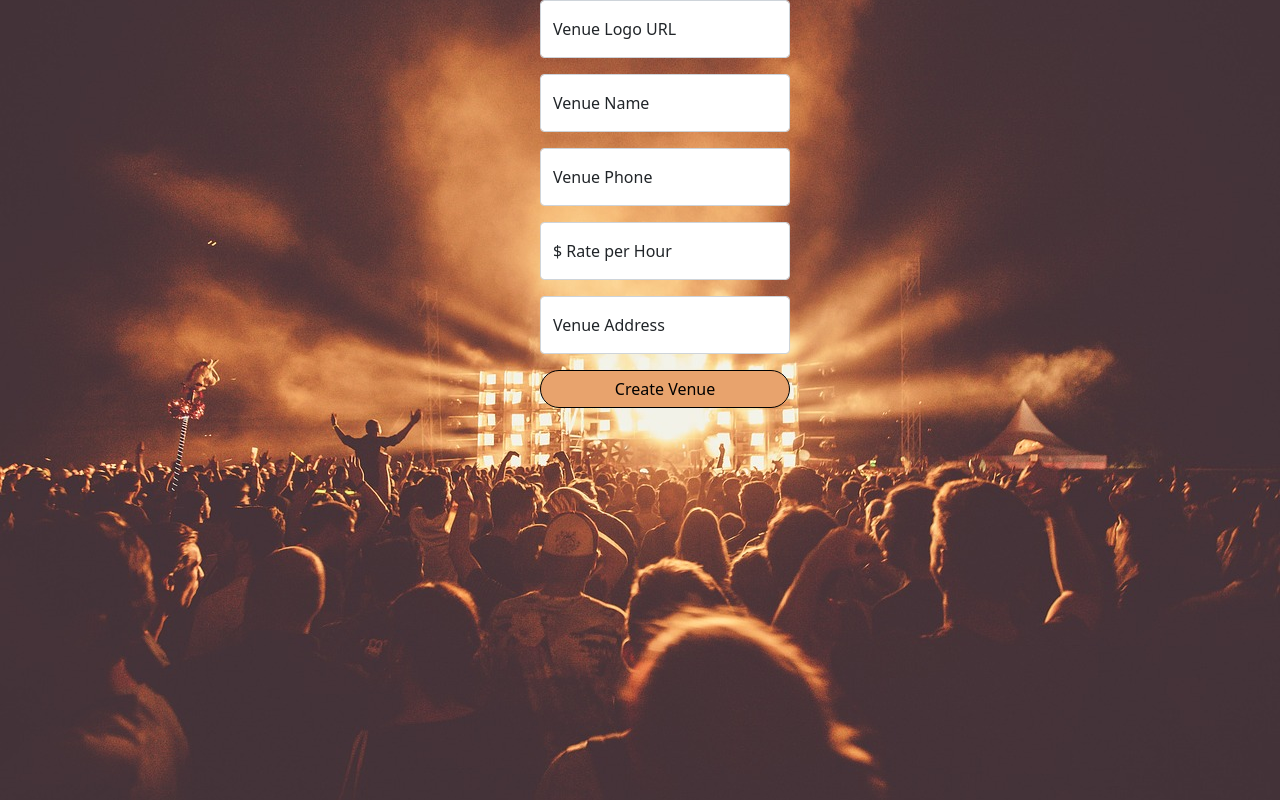
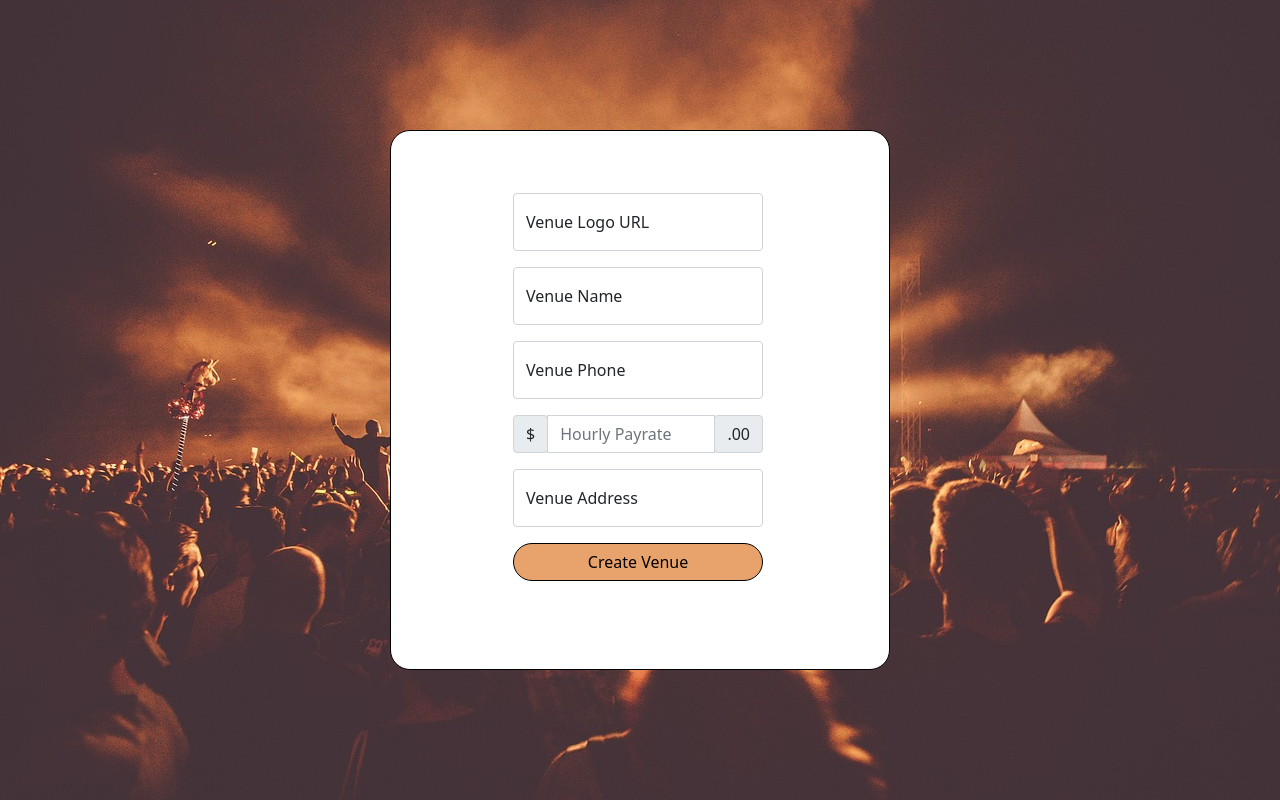
Before and after one commit to emmahilldeveloper/Giggogo-Web-App, a Flask app: page /newvenue in a window 1280 px wide. Run offline with Flask 2, Linux system fonts and the light colour scheme; some libraries are stand-ins or nearby versions.

Commit message:
Re styled the entire signup login process.

```diff
--- a/static/css/styles.css
+++ b/static/css/styles.css
@@ -121,21 +105,125 @@
   border-radius: 20px;
 }
 
-#email-login {
-  border-radius: 0px;
+/*                                                         Signup + New Band Venue Styling                                                         */
+
+#sign-up {
+  margin-top: 15%;
+  width: 400px;
+  height: 500px;
+  background-color: white;
+  position: absolute;
+  top:0;
+  bottom: 0;
+  left: 0;
+  right: 0;
+  margin: auto;
+  border-width: 1px;
+  border-style: solid;
   border-color: black;
-  margin-top: 100px;
+  border-radius: 20px;
 }
 
-#password-login {
-  border-radius: 0px;
+#new-band {
+  width: 500px;
+  height: 600px;
+  background-color: white;
+  position: absolute;
+  top:0;
+  bottom: 0;
+  left: 0;
+  right: 0;
+  margin: auto;
+  border-width: 1px;
+  border-style: solid;
   border-color: black;
-  margin-left: 100px;
+  border-radius: 20px;
 }
 
-#login {
+#new-venue {
+  width: 500px;
+  height: 540px;
+  background-color: white;
+  position: absolute;
+  top:0;
+  bottom: 0;
+  left: 0;
+  right: 0;
+  margin: auto;
+  border-width: 1px;
+  border-style: solid;
+  border-color: black;
   border-radius: 20px;
+}
+
+/*                                                         Band Venue Choice Styling                                                         */
+
+
+#band-choice {
+  width: 250px;
+  height: 250px;
+  background-color: white;
+  position: absolute;
+  top:0;
+  bottom: 0;
+  left: 0;
+  right: 0;
+  margin: auto;
+  border-width: 1px;
+  border-style: solid;
   border-color: black;
+  border-radius: 20px;
+}
+
+#venue-choice {
+  width: 250px;
+  height: 250px;
+  background-color: white;
+  position: absolute;
+  top:0;
+  bottom: 0;
+  left: 0;
+  right: 0;
+  margin: auto;
+  border-width: 1px;
+  border-style: solid;
+  border-color: black;
+  border-radius: 20px;
+}
+
+/*                                                         Find A Band Venue Styling                                                         */
+
+
+#find-band {
+  width: 250px;
+  height: 250px;
+  background-color: white;
+  position: absolute;
+  top:0;
+  bottom: 0;
+  left: 0;
+  right: 0;
+  margin: auto;
+  border-width: 1px;
+  border-style: solid;
+  border-color: black;
+  border-radius: 20px;
+}
+
+#search-div-venue {
+  width: 250px;
+  height: 250px;
+  background-color: white;
+  position: absolute;
+  top:0;
+  bottom: 0;
+  left: 0;
+  right: 0;
+  margin: auto;
+  border-width: 1px;
+  border-style: solid;
+  border-color: black;
+  border-radius: 20px;
 }
 
 /*                                                         User Profile Styling                                                         */
--- a/templates/Band/bandhome.html
+++ b/templates/Band/bandhome.html
@@ -20,7 +20,7 @@
                 <div class="col" id="band-profile-info-div">
                     <div class="row" id="band-profile-info-div">
                         {% for member in members %}
-                        <div class="card" style="width:10rem" id="band-member-card">
+                        <div class="card" style="width:11rem" id="band-member-card">
                             <img class="card-img-top" id="band-member-img" src="{{ member['member_photo'] }}">
                             <h4 class="card-title" id="member-name">{{ member["member_name"] }}</h4>
                             <span class="card-body"></span>
--- a/templates/Venue/newvenue.html
+++ b/templates/Venue/newvenue.html
@@ -2,45 +2,43 @@
 {% block title %} Create a Venue {% endblock %}
 {% block body %}
 <img src="/static/media/audience.jpg" id="background-photo">
-<div class="center">
-    <div id="create-venue-div">
+<div class="container-fluid" id="new-venue">
         <form method="POST">
-            <div class="mx-auto" style="width: 200px;">
-                    <div class="form-floating mb-3" style="width: 250px;">
-                        <input class="form-control" id="floatingInput" type="text" name="create-venue-logo" placeholder="Photo URL"/>
-                        <label for="floatingInput">Venue Logo URL</label>
+
+            <div class="form-floating mb-3" style="width: 250px; margin-top: 13%; margin-left: 110px;">
+                <input class="form-control" id="floatingInput" type="text" name="create-venue-logo" placeholder="Photo URL"/>
+                <label for="floatingInput">Venue Logo URL</label>
+            </div>
+
+            <div class="form-floating mb-3" style="width: 250px; margin-left: 110px;">
+                <input class="form-control"type="text" required = "true" id="create-venue-name" name="create-venue-name" placeholder="Venue Name"/>
+                <label for="floatingInput">Venue Name</label>
+            </div>
+
+            <div class="form-floating mb-3" style="width: 250px; margin-left: 110px;">
+                <input class="form-control" type="text" id="create-venue-phone" required = "true" name="create-venue-phone" placeholder="Main Phone Number"/>
+                <label for="floatingInput">Venue Phone</label>
+            </div>
+
+            <div class="form-floating mb-3" style="width: 250px; margin-left: 110px;">
+                <div class="input-group mb-3">
+                    <div class="input-group-prepend">
+                        <span class="input-group-text">$</span>
                     </div>
-
+                    <input class="form-control" type="text" id="create-venue-payrate" name="create-venue-payrate" placeholder="Hourly Payrate"/>
+                    <!-- <label for="floatingInput">Hourly Payrate</label> -->
+                    <div class="input-group-append">
+                        <span class="input-group-text">.00</span>
+                    </div>
                 </div>
             </div>
-            <div class="mx-auto" style="width: 200px;">
-                <div class="col-5 col-md-3 order-md-1">
-                    <div class="form-floating mb-3" style="width: 250px;">
-                        <input class="form-control"type="text" id="create-venue-name" name="create-venue-name" placeholder="Venue Name"/>
-                        <label for="floatingInput">Venue Name</label>
-                    </div>
-                </div>
-                <div class="col-5 col-md-3 order-md-1">
-                    <div class="form-floating mb-3" style="width: 250px;">
-                        <input class="form-control" type="text" id="create-venue-phone" name="create-venue-phone" placeholder="Main Phone Number"/>
-                        <label for="floatingInput">Venue Phone</label>
-                    </div>
-                </div>
-                <div class="col-5 col-md-3 order-md-1">
-                    <div class="form-floating mb-3" style="width: 250px;">
-                        <input class="form-control" type="text" id="create-venue-payrate" name="create-venue-payrate" placeholder="$ Pay per Hour"/>
-                        <label for="floatingInput">$ Rate per Hour</label>
-                    </div>
-                </div>
-                <div class="col-5 col-md-3 order-md-1">
-                    <div class="form-floating mb-3" style="width: 250px;">
-                        <input class="form-control" type="text" id="create-venue-address" name="create-venue-address" placeholder="Venue Address"/>
-                        <label for="floatingInput">Venue Address</label>
-                    </div>
-                </div>
-            <div class="mx-auto" style="width: 200px;">
-                <button type="submit" class="btn btn-dark" style="width: 250px;">Create Venue</button>
+
+            <div class="form-floating mb-3" style="width: 250px; margin-left: 110px;">
+                <input class="form-control" type="text" required = "true" id="create-venue-address" name="create-venue-address" placeholder="Venue Address"/>
+                <label for="floatingInput">Venue Address</label>
             </div>
+
+            <button type="submit" class="btn btn-dark" style="width: 250px; margin-left: 110px;">Create Venue</button>
         </form>
     </div>
 </div>
```
Also changed, not shown: other parts of static/css/styles.css (+29 -26 lines), templates/Band/band.html (+7 -8 lines), templates/Band/findband.html (+6 -19 lines), templates/Band/newband.html (+22 -25 lines), templates/Venue/findvenue.html (+13 -12 lines), templates/Venue/venue.html (+6 -8 lines), templates/homepage.html (+6 -7 lines), templates/login.html (+9 -14 lines), templates/signup.html (+13 -21 lines), templates/whoareyou.html (+5 -7 lines).
